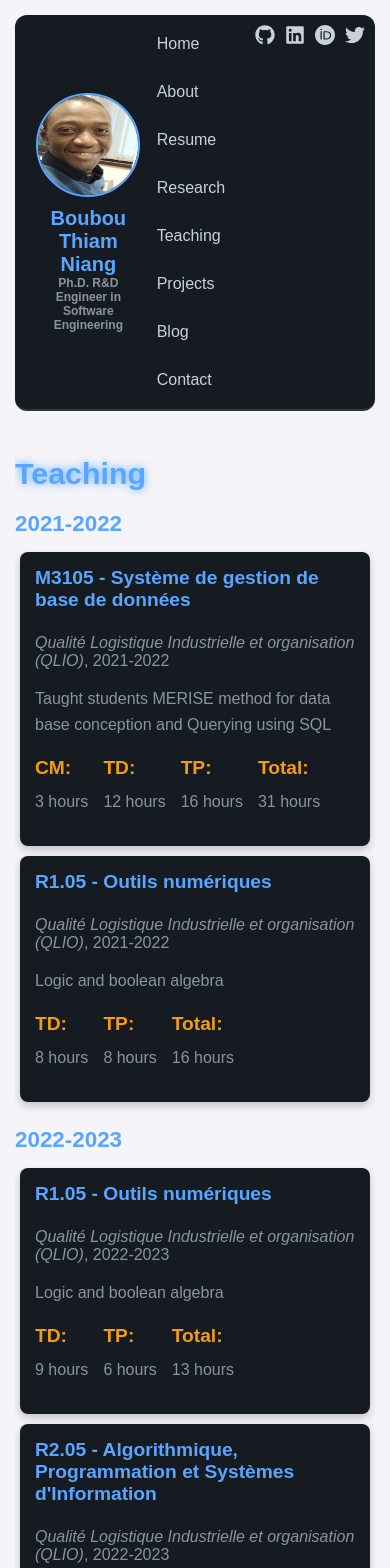
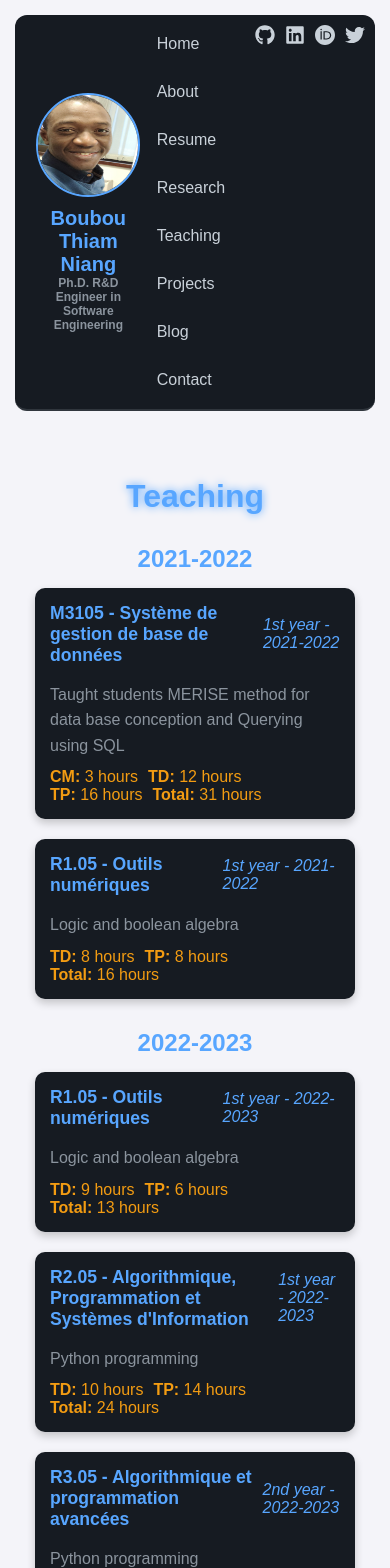
Before and after one commit to boubouthiamniang/boubouthiamniang.github.io, a React (Create React App) app: page /teaching in a window 390 px wide. Shown: the top 1568 px of the page. Built offline with nearby package versions, Linux system fonts and the light colour scheme.

Commit message:
Improve teaching page visualisation

```diff
--- a/src/components/Teaching.js
+++ b/src/components/Teaching.js
@@ -8,100 +8,38 @@ const Teaching = () => {
         "2021-2022": teachingData.filter(course => course.year === "2021-2022"),
         "2022-2023": teachingData.filter(course => course.year === "2022-2023"),
         "2023-2024": teachingData.filter(course => course.year === "2023-2024"),
-        "2024-2025": teachingData.filter(course => course.year === "2024-2025"),  // Added 2024-2025
+        "2024-2025": teachingData.filter(course => course.year === "2024-2025"),
     };
 
     return (
         <section className="teaching">
             <h2>Teaching</h2>
 
-            {/* Display courses for 2021-2022 */}
-            {groupedByYear["2021-2022"].length > 0 && (
-                <div>
-                    <h3>2021-2022</h3>
-                    <ul>
-                        {groupedByYear["2021-2022"].map((course, index) => (
-                            <li key={index}>
-                                <strong>{course.ressource}</strong><br />
-                                <em>{course.department}</em>, {course.year}<br />
-                                <p>{course.description}</p>
-                                <p>
-                                    {course.CM && <span className="hours"><strong>CM:</strong> {course.CM}</span>}
-                                    {course.TD && <span className="hours"><strong>TD:</strong> {course.TD}</span>}
-                                    {course.TP && <span className="hours"><strong>TP:</strong> {course.TP}</span>}
-                                    {course.hours && <span className="hours"><strong>Total:</strong> {course.hours}</span>}
-                                </p>
-                            </li>
-                        ))}
-                    </ul>
-                </div>
-            )}
-
-            {/* Display courses for 2022-2023 */}
-            {groupedByYear["2022-2023"].length > 0 && (
-                <div>
-                    <h3>2022-2023</h3>
-                    <ul>
-                        {groupedByYear["2022-2023"].map((course, index) => (
-                            <li key={index}>
-                                <strong>{course.ressource}</strong><br />
-                                <em>{course.department}</em>, {course.year}<br />
-                                <p>{course.description}</p>
-                                <p>
-                                    {course.CM && <span className="hours"><strong>CM:</strong> {course.CM}</span>}
-                                    {course.TD && <span className="hours"><strong>TD:</strong> {course.TD}</span>}
-                                    {course.TP && <span className="hours"><strong>TP:</strong> {course.TP}</span>}
-                                    {course.hours && <span className="hours"><strong>Total:</strong> {course.hours}</span>}
-                                </p>
-                            </li>
-                        ))}
-                    </ul>
-                </div>
-            )}
-
-            {/* Display courses for 2023-2024 */}
-            {groupedByYear["2023-2024"].length > 0 && (
-                <div>
-                    <h3>2023-2024</h3>
-                    <ul>
-                        {groupedByYear["2023-2024"].map((course, index) => (
-                            <li key={index}>
-                                <strong>{course.ressource}</strong><br />
-                                <em>{course.department}</em>, {course.year}<br />
-                                <p>{course.description}</p>
-                                <p>
-                                    {course.CM && <span className="hours"><strong>CM:</strong> {course.CM}</span>}
-                                    {course.TD && <span className="hours"><strong>TD:</strong> {course.TD}</span>}
-                                    {course.TP && <span className="hours"><strong>TP:</strong> {course.TP}</span>}
-                                    {course.hours && <span className="hours"><strong>Total:</strong> {course.hours}</span>}
-                                </p>
-                            </li>
-                        ))}
-                    </ul>
-                </div>
-            )}
-
-            {/* Display courses for 2024-2025 */}
-            {groupedByYear["2024-2025"].length > 0 && (
-                <div>
-                    <h3>2024-2025</h3>
-                    <ul>
-                        {groupedByYear["2024-2025"].map((course, index) => (
-                            <li key={index}>
-                                <strong>{course.ressource}</strong><br />
-                                <em>{course.department}</em>, {course.year}<br />
-                                <p>{course.description}</p>
-                                <p>
-                                    {course.CM && <span className="hours"><strong>CM:</strong> {course.CM}</span>}
-                                    {course.TD && <span className="hours"><strong>TD:</strong> {course.TD}</span>}
-                                    {course.TP && <span className="hours"><strong>TP:</strong> {course.TP}</span>}
-                                    {course.hours && <span className="hours"><strong>Total:</strong> {course.hours}</span>}
-                                </p>
-                            </li>
-                        ))}
-                    </ul>
-                </div>
-            )}
+            {/* Display courses for each year */}
+            {Object.keys(groupedByYear).map((year) => (
+                groupedByYear[year].length > 0 && (
+                    <div className="year-section" key={year}>
+                        <h3>{year}</h3>
+                        <div className="courses-list">
+                            {groupedByYear[year].map((course, index) => (
+                                <div className="course-card" key={index}>
+                                    <div className="course-header">
+                                        <strong>{course.ressource}</strong>
+                                        <span className="level-year">{course.level} - {course.year}</span>
+                                    </div>
+                                    <p className="description">{course.description}</p>
+                                    <div className="hours">
+                                        {course.CM && <span><strong>CM:</strong> {course.CM}</span>}
+                                        {course.TD && <span><strong>TD:</strong> {course.TD}</span>}
+                                        {course.TP && <span><strong>TP:</strong> {course.TP}</span>}
+                                        {course.hours && <span><strong>Total:</strong> {course.hours}</span>}
+                                    </div>
+                                </div>
+                            ))}
+                        </div>
+                    </div>
+                )
+            ))}
         </section>
     );
 };
--- a/src/components/css/Teaching.css
+++ b/src/components/css/Teaching.css
@@ -2,125 +2,134 @@
 .teaching {
     margin-bottom: 40px;
     color: #c9d1d9; /* Soft white text */
+    padding: 20px;
 }
 
 /* Teaching section title */
 .teaching h2 {
-    font-size: 2rem;
+    font-size: 2.5rem;
     color: #58a6ff; /* Neon blue for heading */
     margin-bottom: 20px;
     text-shadow: 0 0 8px #58a6ff; /* Glow effect */
+    text-align: center;
 }
 
 /* Year section title */
 .teaching h3 {
-    font-size: 1.5rem;
+    font-size: 1.8rem;
     color: #58a6ff; /* Neon blue for year headings */
-    margin-top: 20px;
-    margin-bottom: 10px;
+    margin-top: 30px;
+    margin-bottom: 15px;
+    text-align: center;
 }
 
-/* Teaching list container */
-.teaching ul {
-    display: flex;
-    flex-wrap: wrap;
-    justify-content: space-between;
-    padding: 0;
-    margin: 0;
+/* Container for each year's courses */
+.year-section {
+    margin-bottom: 30px;
 }
 
-/* Individual teaching items */
-.teaching ul li {
-    flex: 1 1 calc(50% - 10px); /* Each item takes up 50% of the container width */
+/* List of courses for each year */
+.courses-list {
+    display: grid;
+    grid-template-columns: repeat(auto-fill, minmax(300px, 1fr)); /* Responsive grid */
+    gap: 20px;
+}
+
+/* Individual course card */
+.course-card {
     background-color: #161b22; /* Dark background */
-    padding: 15px;
-    margin: 5px;
-    border-radius: 8px;
+    padding: 20px;
+    border-radius: 10px;
     box-shadow: 0 4px 8px rgba(0, 0, 0, 0.2); /* Enhanced shadow */
     transition: transform 0.3s ease, box-shadow 0.3s ease;
     color: #8b949e; /* Muted text for readability */
 }
 
-/* Hover effect for teaching items */
-.teaching ul li:hover {
+/* Hover effect for course cards */
+.course-card:hover {
     transform: translateY(-5px);
     box-shadow: 0 8px 16px rgba(0, 0, 0, 0.4); /* Enhanced shadow on hover */
 }
 
-/* Title of each teaching item */
-.teaching ul li strong {
-    display: block;
+/* Course title and level-year */
+.course-header {
+    display: flex;
+    justify-content: space-between;
+    align-items: center;
+    margin-bottom: 10px;
+}
+
+.course-header strong {
     font-size: 1.2rem;
-    margin-bottom: 5px;
     color: #58a6ff; /* Neon blue for the titles */
 }
 
-/* Teaching description */
-.teaching ul li p {
+.level-year {
+    font-size: 1rem;
+    color: #58a6ff;
+    font-style: italic;
+}
+
+/* Description of the course */
+.description {
     font-size: 1rem;
     color: #8b949e;
     line-height: 1.6;
+    margin-bottom: 10px;
 }
 
-/* Teaching hours styling */
-.teaching ul li p .hours {
-    display: inline-block; /* Ensure hours are inline */
-    margin-right: 15px; /* Add space between items */
+/* Styling for hours */
+.hours {
+    font-size: 1rem;
+    color: #f39c12; /* Gold color for the hours */
 }
 
-.teaching ul li p strong {
-    color: #f39c12; /* Gold color for the hours */
+.hours span {
+    display: inline-block;
+    margin-right: 10px;
+    font-weight: 500;
 }
 
 /* Responsive Design */
 
 /* For mobile devices */
 @media (max-width: 768px) {
-    .teaching ul {
-        flex-direction: column;
-        align-items: stretch;
-    }
-
-    .teaching ul li {
-        flex: 1 1 100%; /* Each item takes up 100% of the container width on mobile */
-    }
-
     .teaching h2 {
-        font-size: 1.8rem;
+        font-size: 2rem;
     }
 
     .teaching h3 {
-        font-size: 1.3rem;
+        font-size: 1.5rem;
     }
 
-    .teaching ul li strong {
-        font-size: 1.2rem;
+    .course-header strong {
+        font-size: 1.1rem;
     }
 
-    .teaching ul li p {
+    .description {
+        font-size: 0.9rem;
+    }
+
+    .hours {
         font-size: 0.9rem;
     }
 }
 
 /* For tablets and medium devices */
 @media (max-width: 1024px) {
-    .teaching ul li {
-        flex: 1 1 calc(100% - 20px); /* Full width with margin for medium screens */
+    .course-card {
+        padding: 15px;
     }
 
-    .teaching h2 {
-        font-size: 1.9rem;
+    .course-header strong {
+        font-size: 1.1rem;
     }
 
-    .teaching h3 {
-        font-size: 1.4rem;
+    .description {
+        font-size: 1rem;
     }
 
-    .teaching ul li strong {
-        font-size: 1.2rem;
-    }
-
-    .teaching ul li p {
+    .hours {
         font-size: 1rem;
     }
 }
```
